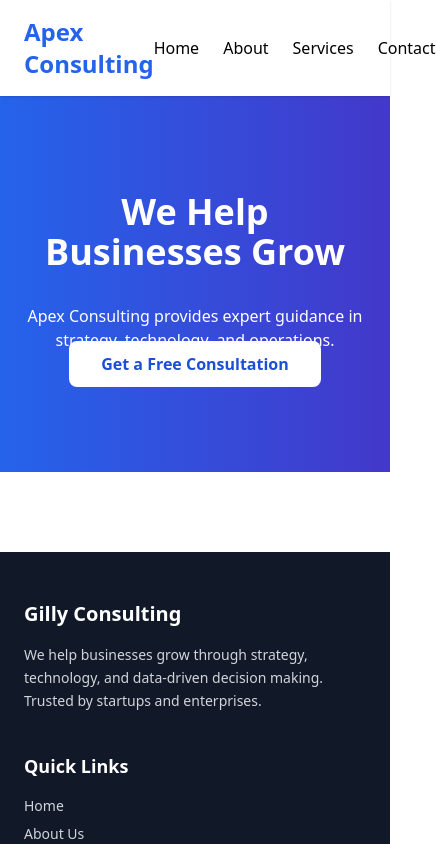
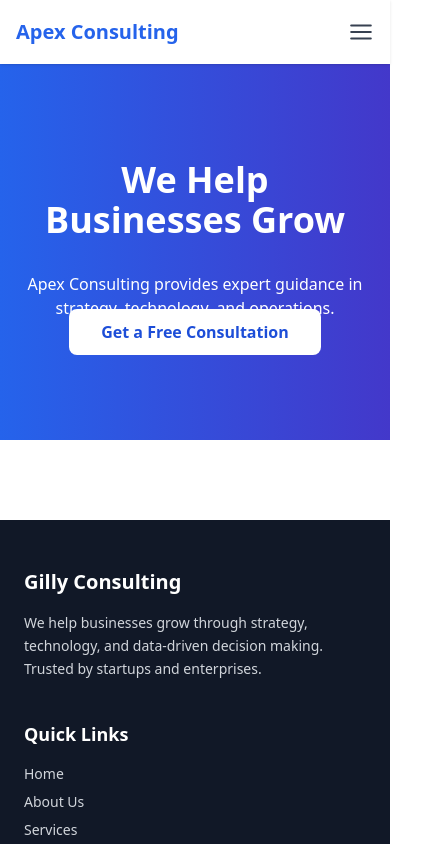
Before and after one commit to collinsmakari/gilly-site, a React (Vite) app: page / in a window 390 px wide. Shown: the top 844 px of the page, 436 px wide, since content can reach past the window. Built offline with nearby package versions, Linux system fonts and the light colour scheme.

Commit message:
hamburger on mobile

```diff
--- a/src/components/Navbar.jsx
+++ b/src/components/Navbar.jsx
@@ -1,25 +1,86 @@
-import { Link } from "react-router-dom";
+import { useState } from "react";
+import { Link, NavLink } from "react-router-dom";
+import { FiMenu, FiX } from "react-icons/fi";
 
 export default function Navbar() {
+  const [open, setOpen] = useState(false);
+
+  const linkClass = ({ isActive }) =>
+    `block py-2 text-base font-medium ${
+      isActive ? "text-blue-600" : "text-gray-700 hover:text-blue-600"
+    }`;
+
   return (
     <nav className="bg-white shadow sticky top-0 z-50">
-      <div className="max-w-7xl mx-auto px-6 py-4 flex justify-between items-center">
-        <h1 className="text-2xl font-bold text-blue-600">Apex Consulting</h1>
-        <div className="space-x-6 font-medium">
-          <Link to="/" className="hover:text-blue-600">
-            Home
-          </Link>
-          <Link to="/about" className="hover:text-blue-600">
-            About
-          </Link>
-          <Link to="/services" className="hover:text-blue-600">
-            Services
-          </Link>
-          <Link to="/contact" className="hover:text-blue-600">
-            Contact
-          </Link>
+      <div className="max-w-7xl mx-auto px-4 sm:px-6 lg:px-8">
+        <div className="flex h-16 items-center justify-between">
+          {/* Logo */}
+          <h1 className="text-xl sm:text-2xl font-bold text-blue-600">
+            Apex Consulting
+          </h1>
+
+          {/* Desktop Menu */}
+          <div className="hidden md:flex space-x-8">
+            <NavLink to="/" className={linkClass}>
+              Home
+            </NavLink>
+            <NavLink to="/about" className={linkClass}>
+              About
+            </NavLink>
+            <NavLink to="/services" className={linkClass}>
+              Services
+            </NavLink>
+            <NavLink to="/contact" className={linkClass}>
+              Contact
+            </NavLink>
+          </div>
+
+          {/* Mobile Menu Button */}
+          <button
+            onClick={() => setOpen(!open)}
+            className="md:hidden text-gray-700 focus:outline-none"
+            aria-label="Toggle menu"
+          >
+            {open ? <FiX size={26} /> : <FiMenu size={26} />}
+          </button>
         </div>
       </div>
+
+      {/* Mobile Menu */}
+      {open && (
+        <div className="md:hidden bg-white border-t shadow-sm">
+          <div className="px-4 py-3 space-y-2">
+            <NavLink
+              to="/"
+              className={linkClass}
+              onClick={() => setOpen(false)}
+            >
+              Home
+            </NavLink>
+            <NavLink
+              to="/about"
+              className={linkClass}
+              onClick={() => setOpen(false)}
+            >
+              About
+            </NavLink>
+            <NavLink
+              to="/services"
+              className={linkClass}
+              onClick={() => setOpen(false)}
+            >
+              Services
+            </NavLink>
+            <NavLink
+              to="/contact"
+              className={linkClass}
+              onClick={() => setOpen(false)}
+            >
+              Contact
+            </NavLink>
+          </div>
+        </div>
+      )}
     </nav>
   );
 }
```
